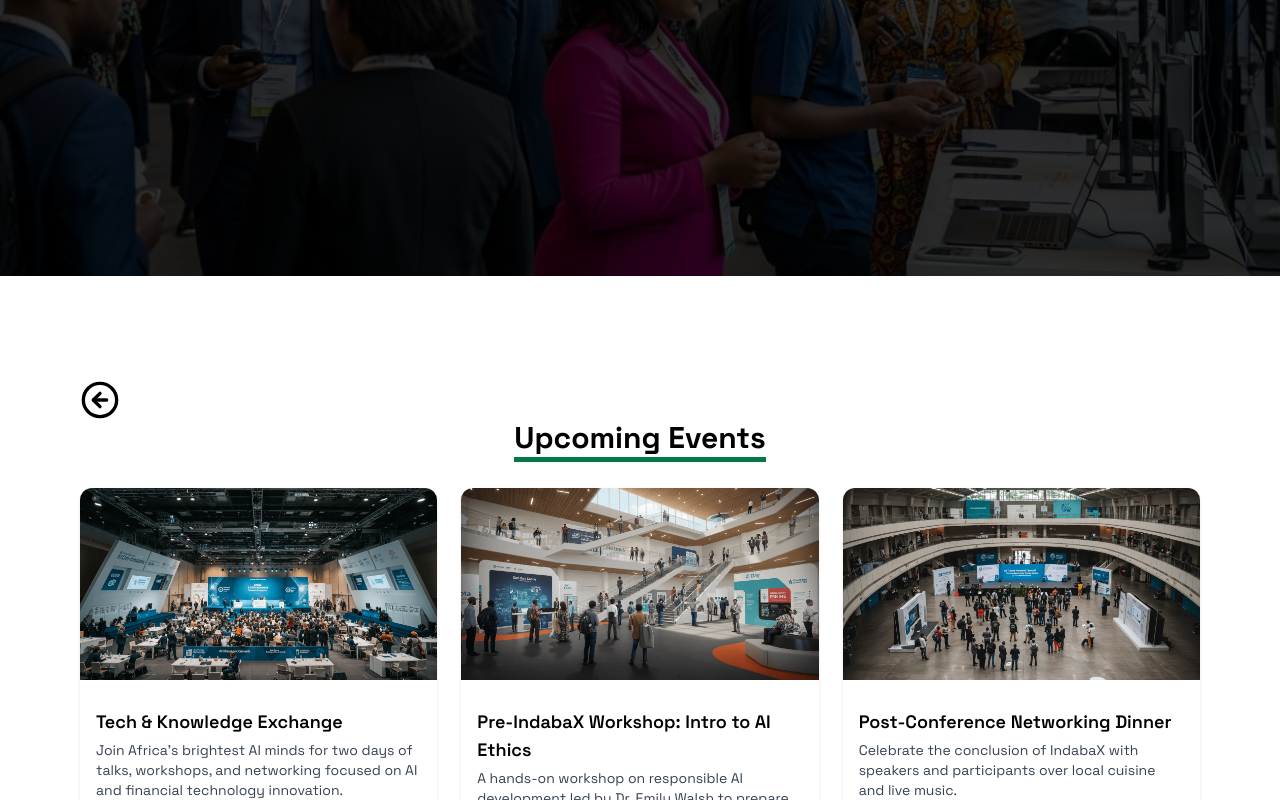
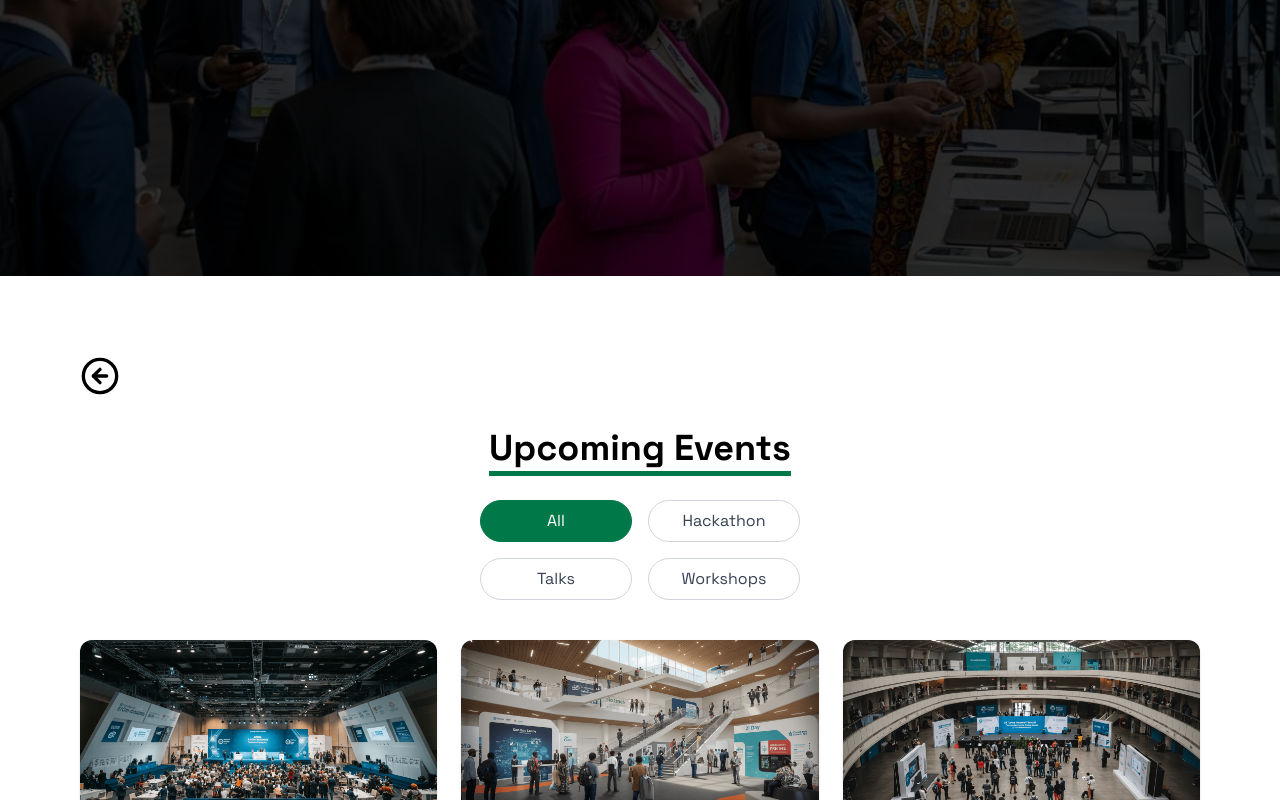
Before and after one commit to MOSOBELULU/indabaX, a React (Vite) app: page /eventspage in a window 1280 px wide. Shown: the part 524-1324 px from the top of the page. Built offline with nearby package versions, Linux system fonts and the light colour scheme.

Commit message:
wip: categorised events

```diff
--- a/src/components/events/EventsSection.jsx
+++ b/src/components/events/EventsSection.jsx
@@ -1,9 +1,18 @@
+import { useState } from "react";
 import { events } from "../../data/DummyData";
 import { Link } from "react-router-dom";
 import { motion } from "framer-motion";
 import BackBtn from "../reusable/BackBtn";
 
+const categories = ["All", "Hackathon", "Talks", "Workshops"];
+
 export default function EventsSection() {
+  const [activeCategory, setActiveCategory] = useState("All");
+
+  const filteredEvents = activeCategory === "All"
+    ? events
+    : events.filter(event => event.category === activeCategory);
+
   return (
     <motion.section
       className="px-4 py-20 max-w-6xl mx-auto"
@@ -11,13 +20,31 @@ export default function EventsSection() {
       animate={{ opacity: 1, y: 0 }}
       transition={{ duration: 0.6, ease: "easeOut" }}
     >
-       <BackBtn className="mt-6"/>
-    <h1 className="text-3xl font-bold mb-8 text-center">
+      <BackBtn className="mb-8" />
+      <h1 className="text-4xl font-bold mb-8 text-center">
         <span className="border-b-5 border-[#007847]">Upcoming Events</span>
       </h1>
 
+
+  <div className="grid grid-cols-2 gap-4 mb-10 max-w-xs mx-auto">
+  {categories.map((category) => (
+    <button
+      key={category}
+      onClick={() => setActiveCategory(category)}
+      className={`px-4 py-2 rounded-full border text-center transition ${
+        activeCategory === category
+          ? "bg-[#007847] text-white border-[#007847]"
+          : "border-gray-300 text-gray-700 hover:bg-gray-100"
+      }`}
+    >
+      {category}
+    </button>
+  ))}
+</div>
+
+
       <div className="grid grid-cols-1 sm:grid-cols-2 lg:grid-cols-3 gap-6">
-        {events.map((event) => (
+        {filteredEvents.map((event) => (
           <motion.div
             key={event.id}
             className="bg-white rounded-xl shadow hover:shadow-md transition"
@@ -40,10 +67,8 @@ export default function EventsSection() {
               </Link>
             </div>
           </motion.div>
-
         ))}
       </div>
-
     </motion.section>
   );
 }
--- a/src/data/DummyData.jsx
+++ b/src/data/DummyData.jsx
@@ -96,6 +96,7 @@ export const events = [
     title: "Tech & Knowledge Exchange",
     date: "2025-07-10",
     location: "São Tomé Convention Center",
+    category: "Talks",
     description:
       "Join Africa’s brightest AI minds for two days of talks, workshops, and networking focused on AI and financial technology innovation.",
     description2:
@@ -108,6 +109,7 @@ export const events = [
     title: "Pre-IndabaX Workshop: Intro to AI Ethics",
     date: "2025-07-09",
     location: "Tech Hub, São Tomé",
+    category: "Talks",
     description:
       "A hands-on workshop on responsible AI development led by Dr. Emily Walsh to prepare attendees for ethical challenges in AI projects.",
     description2:
@@ -120,6 +122,7 @@ export const events = [
     title: "Post-Conference Networking Dinner",
     date: "2025-07-11",
     location: "Oceanview Restaurant",
+    category: "Workshops",
     description:
       "Celebrate the conclusion of IndabaX with speakers and participants over local cuisine and live music.",
     description2:
@@ -132,10 +135,11 @@ export const events = [
     type: "Workshop",
     date: "2025-07-10",
     location: "GreenTech Hall, São Tomé",
+    category: "Workshops",
     description:
       "Explore how AI is driving climate solutions, from smart agriculture to disaster prediction.",
     description2:
-    "This workshop dives into the intersection of AI and environmental sustainability. Experts will showcase how machine learning supports conservation, improves energy efficiency, and helps monitor climate change. Participants will engage with tools like satellite imagery analysis, precision agriculture platforms, and AI-powered forecasting models. Interactive demos and group ideation sessions will spark ideas for applying AI to local and continental environmental challenges."
+      "This workshop dives into the intersection of AI and environmental sustainability. Experts will showcase how machine learning supports conservation, improves energy efficiency, and helps monitor climate change. Participants will engage with tools like satellite imagery analysis, precision agriculture platforms, and AI-powered forecasting models. Interactive demos and group ideation sessions will spark ideas for applying AI to local and continental environmental challenges.",
   },
   {
     id: 5,
@@ -144,10 +148,11 @@ export const events = [
     type: "Showcase",
     date: "2025-07-11",
     location: "Innovation Stage, São Tomé Convention Center",
+    category: "Hackathon",
     description:
       "Up-and-coming African start-ups present AI-driven solutions across fintech, health, and education.",
     description2:
-    "This high-energy session will feature a curated line-up of early-stage founders showcasing how they're using AI to tackle real-world problems. Each start-up will have a few minutes to pitch their product, followed by rapid Q&A from judges and the audience. Sectors covered include agriculture, financial inclusion, education access, and health tech. Attendees will gain insight into the African innovation landscape and have a chance to vote for the most promising AI idea."
+      "This high-energy session will feature a curated line-up of early-stage founders showcasing how they're using AI to tackle real-world problems. Each start-up will have a few minutes to pitch their product, followed by rapid Q&A from judges and the audience. Sectors covered include agriculture, financial inclusion, education access, and health tech. Attendees will gain insight into the African innovation landscape and have a chance to vote for the most promising AI idea.",
   },
   {
     id: 6,
@@ -156,10 +161,11 @@ export const events = [
     type: "Networking",
     date: "2025-07-11",
     location: "Sunrise Lounge, Tech Hub",
+    category: "Workshops",
     description:
       "A safe, inclusive space for women and non-binary folks in tech to connect and inspire each other.",
     description2:
-    "This intimate morning forum is dedicated to amplifying the voices of women and underrepresented genders in AI. Facilitated by community leaders, the event includes fireside chats, personal storytelling, and group discussions on navigating tech careers. Topics include mentorship, leadership, imposter syndrome, and the future of inclusive AI. Expect a relaxed vibe with good food, meaningful connections, and practical takeaways for empowering diversity in tech."
+      "This intimate morning forum is dedicated to amplifying the voices of women and underrepresented genders in AI. Facilitated by community leaders, the event includes fireside chats, personal storytelling, and group discussions on navigating tech careers. Topics include mentorship, leadership, imposter syndrome, and the future of inclusive AI. Expect a relaxed vibe with good food, meaningful connections, and practical takeaways for empowering diversity in tech.",
   },
   {
     id: 7,
@@ -168,10 +174,11 @@ export const events = [
     type: "Lab Session",
     date: "2025-07-10",
     location: "CodeLab Room 2, Tech Hub",
+    category: "Hackathon",
     description:
       "Build, train, and test your own ML model in a guided coding session — no advanced experience needed.",
     description2:
-    "Perfect for developers and data enthusiasts, this lab offers a step-by-step guide to creating a working machine learning model using Python. Participants will explore data preprocessing, algorithm selection, model evaluation, and deployment basics. Coaches will be available to assist in real-time, and everyone will leave with a working notebook and project they can build on. Bring your laptop, curiosity, and appetite for learning!"
+      "Perfect for developers and data enthusiasts, this lab offers a step-by-step guide to creating a working machine learning model using Python. Participants will explore data preprocessing, algorithm selection, model evaluation, and deployment basics. Coaches will be available to assist in real-time, and everyone will leave with a working notebook and project they can build on. Bring your laptop, curiosity, and appetite for learning!",
   },
   {
     id: 8,
@@ -180,10 +187,11 @@ export const events = [
     type: "Panel",
     date: "2025-07-10",
     location: "Main Hall, São Tomé Convention Center",
+    category: "Talks",
     description:
       "Leading voices discuss the continent’s AI opportunities, challenges, and ethical road ahead.",
     description2:
-    "This thought-provoking panel will feature policymakers, researchers, and entrepreneurs unpacking what AI means for Africa’s future. Topics include data sovereignty, language inclusion, infrastructure limitations, and youth empowerment. Each speaker will share insights from their sector, followed by audience Q&A. The goal is to create a collective vision for equitable and sustainable AI development across the continent. Open to all attendees."
+      "This thought-provoking panel will feature policymakers, researchers, and entrepreneurs unpacking what AI means for Africa’s future. Topics include data sovereignty, language inclusion, infrastructure limitations, and youth empowerment. Each speaker will share insights from their sector, followed by audience Q&A. The goal is to create a collective vision for equitable and sustainable AI development across the continent. Open to all attendees.",
   },
   {
     id: 9,
@@ -192,13 +200,14 @@ image: "/images/events/event3.png",
     type: "Closing Ceremony",
     date: "2025-07-11",
     location: "Main Hall, São Tomé Convention Center",
+    category: "Hackathon",
     description:
       "Celebrate the top teams from our Youth Hackathon as they pitch their projects live on stage.",
     description2:
-    "The ceremony wraps up the youth hackathon with finalist pitches, live demos, and award announcements. Judges will highlight creativity, technical implementation, and real-world impact. Finalist teams will take the stage to showcase how they applied AI to solve problems in areas like education, local transport, and health. This vibrant event will include sponsor remarks, prize handovers, and a call to action for young innovators across Africa."
+      "The ceremony wraps up the youth hackathon with finalist pitches, live demos, and award announcements. Judges will highlight creativity, technical implementation, and real-world impact. Finalist teams will take the stage to showcase how they applied AI to solve problems in areas like education, local transport, and health. This vibrant event will include sponsor remarks, prize handovers, and a call to action for young innovators across Africa.",
   }
+];
 
-];
 
 
 export const testimonials = [
```
Lines whose indentation alone changed are shown as unchanged.
